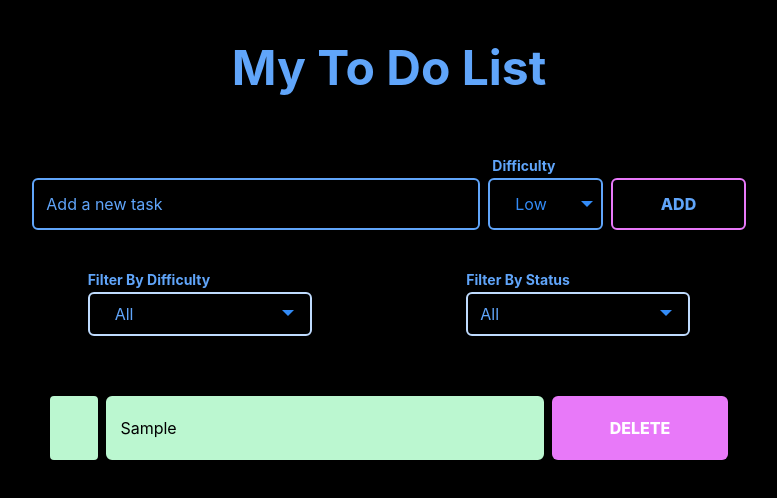
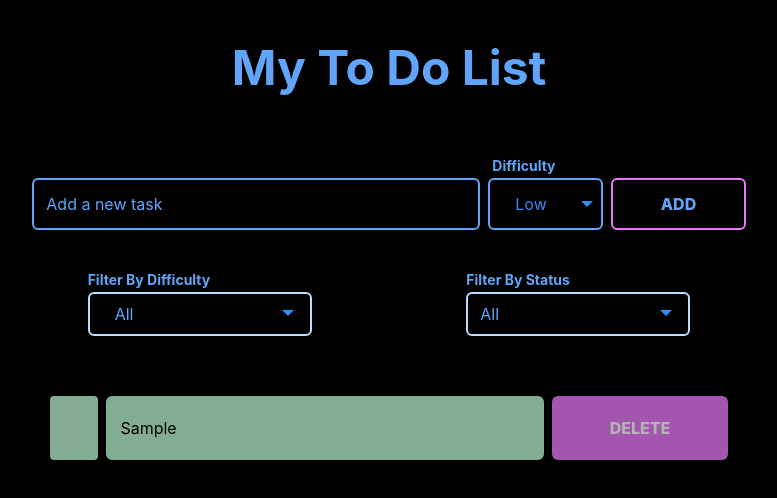
Before and after one commit to CiureaGabriela/todo-list, a React (Create React App) app: page / in a window 1280 px wide. Both pictures are taken after typing "Sample" into the empty fields and a click on the button "ADD". Shown: the top 498 px of the page, without its empty margins (251-1028 px from the left). Built offline with nearby package versions, Linux system fonts and the light colour scheme.

Commit message:
update opacity

```diff
--- a/src/App.css
+++ b/src/App.css
@@ -13,7 +13,7 @@
 }
 .todo-item{
   transition: opacity 0.5s ease, transform 0.5s ease;
-  opacity: 1;
+  opacity: 0.7;
   transform: translateY(0);
 }
 .todo-item.fade-out {
```
